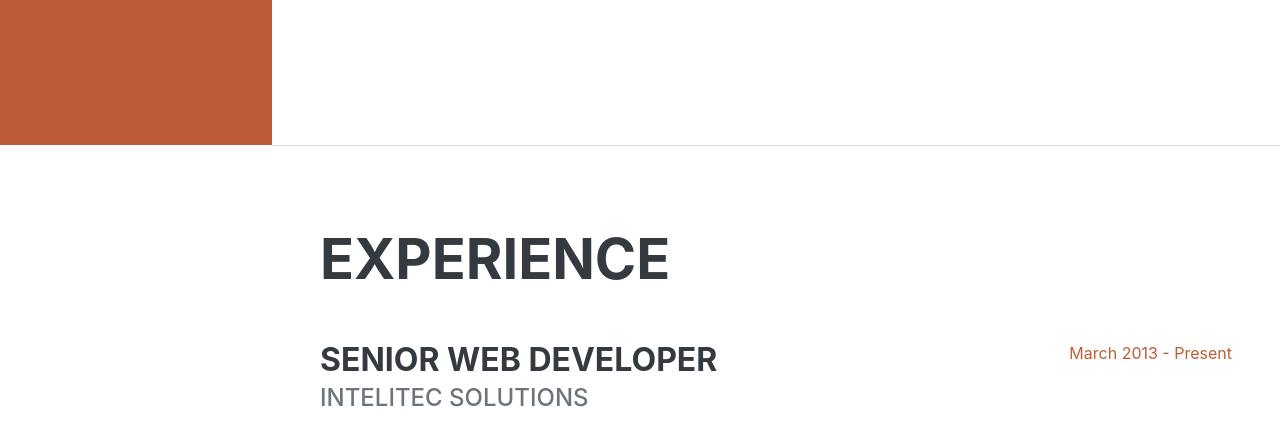
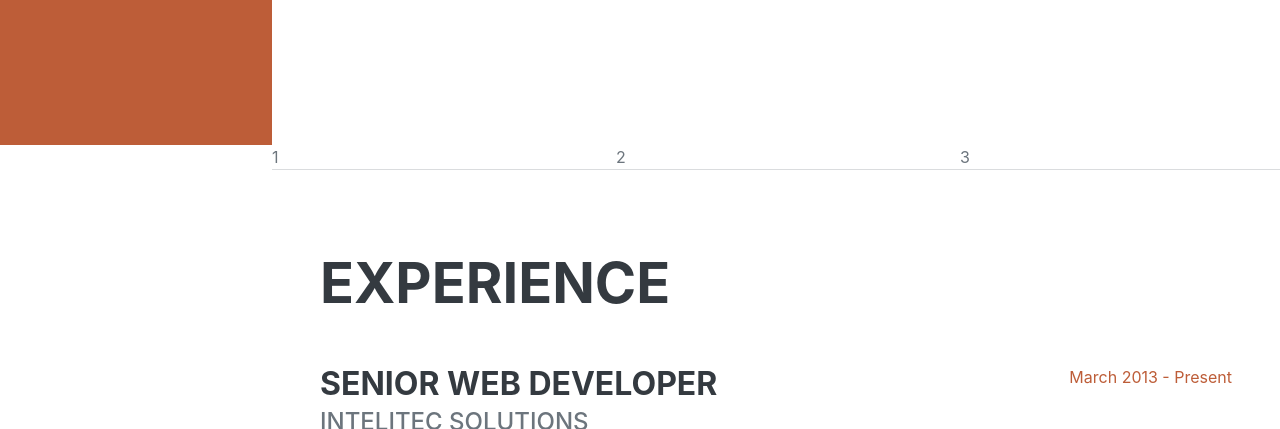
Before and after one commit to a113070037/a113070037.github.io, a plain HTML site: page startbootstrap-resume-gh-pages/index.html in a window 1280 px wide. Shown: the part 655-1084 px from the top of the page. Drawn offline with nearby package versions, Linux system fonts and the light colour scheme; a web font is replaced by a local one.

Commit message:
Update index.html

```diff
--- a/startbootstrap-resume-gh-pages/index.html
+++ b/startbootstrap-resume-gh-pages/index.html
@@ -45,7 +45,7 @@
                     </h1>
                     <div class="subheading mb-5">
                         3542 Berry Street · Cheyenne Wells, CO 80810 · (317) 585-8468 ·
-                        <a href="mailto:name@email.com">name@email.com</a>
+                        <a href="mailto:a113070037@mail.shu.edu.tw">name@email.com</a>
                     </div>
                     <p class="lead mb-5">I am experienced in leveraging agile frameworks to provide a robust synopsis for high level overviews. Iterative approaches to corporate strategy foster collaborative thinking to further the overall value proposition.</p>
                     <div class="social-icons">
@@ -55,7 +55,19 @@
                         <a class="social-icon" href="#!"><i class="fab fa-facebook-f"></i></a>
                     </div>
                 </div>
+
             </section>
+            <div class="row">
+                    <div class="col">
+                        1
+                    </div>
+                    <div class="col">
+                        2
+                    </div>
+                    <div class="col">
+                        3
+                    </div>
+                </div>
             <hr class="m-0" />
             <!-- Experience-->
             <section class="resume-section" id="experience">
```
